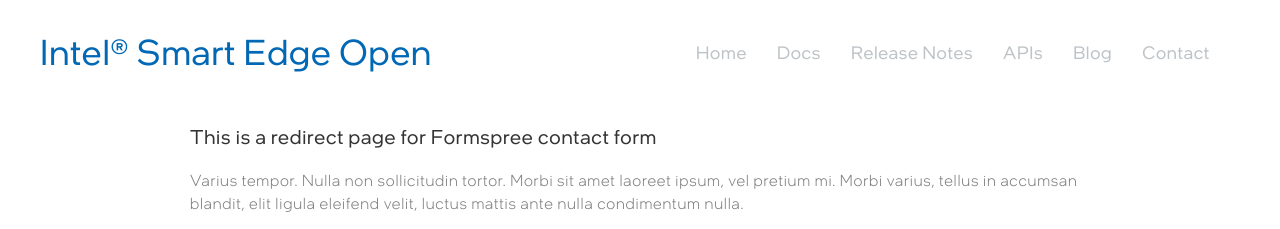
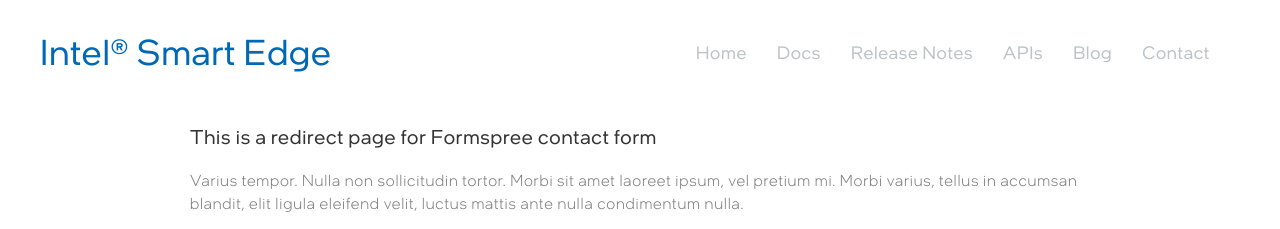
Before and after one commit to intelsmartedgeons/intelsmartedgeons.github.io, a Jekyll site: the page built from thanks.md, in a window 1280 px wide. Shown: the top 229 px of the page. Built offline with Jekyll 4.4.1, drawn with Linux system fonts in a browser that asks for light colours; some web fonts are replaced; our own code applies the rules of GitHub Pages for plain Markdown files.

Commit message:
update menu and box

```diff
--- a/_includes/boxesTop.html
+++ b/_includes/boxesTop.html
@@ -36,7 +36,7 @@
                         </ul>
                     </div>
                     <div class="uk-card-footer mx-section-footer ">
-                        <small> Get Started with <a href="#" class=" uk-button-text">Intel® Smart Edge for Developers</a></small>
+                        <small> Get Started with <a href="https://smart-edge-open.github.io/docs/experience-kits/developer-experience-kit-default-install/#overview" class=" uk-button-text">Intel® Smart Edge for Developers</a></small>
                     </div>
                 </div>
             </div>
@@ -62,7 +62,7 @@
 
                     </div>
                     <div class="uk-card-footer mx-section-footer">
-                        <small>Get Started with <a href="#" class="uk-button uk-button-text">Intel® Smart Edge for Builders</a></small>
+                        <small>Get Started with <a href="https://smart-edge-open.github.io/docs/experience-kits/private-wireless-experience-kit/#overview" class="uk-button uk-button-text">Intel® Smart Edge for Builders</a></small>
                     </div>
                 </div>
             </div>
@@ -85,7 +85,7 @@
 
                     </div>
                     <div class="uk-card-footer mx-section-footer">
-                    <small>Get Started with <a href="#" class="uk-button uk-button-text">Intel® Smart Edge for Enterprises</a></small>
+                    <small></small>
                     </div>
                 </div>
             </div>
--- a/_includes/head.html
+++ b/_includes/head.html
@@ -17,7 +17,7 @@
   {% assign title = pageName | replace: "-"," " | replace: "_"," " | split: ".md" | first %}
   {% assign pageTitle = title | split: ' ' %}
   {% capture pageTitleUpper %}{% for word in pageTitle %}{{ word | capitalize }} {% endfor %}{% endcapture %}
-  <title>Intel® Smart Edge Open | {{ pageTitleUpper }}</title>
+  <title>Intel® Smart Edge | {{ pageTitleUpper }}</title>
   {% seo title=false %}
   <meta property="og:image" content="{% if site.logo contains 'http' %}{{ site.logo }}{% else %}{{ site.uploads | absolute_url }}{{ site.logo }}{% endif %}"/>
   <!-- <link rel="stylesheet" href="{{ "/assets/css/main.css" | relative_url }}"> -->
--- a/_includes/navbar.html
+++ b/_includes/navbar.html
@@ -13,7 +13,7 @@
                 <div class="uk-navbar-left">
 
                     <!-- <a class="uk-navbar-item uk-logo uk-visible@m" href="{{ "/" | relative_url }}">{% if site.logo %}<img src="{{ site.uploads | absolute_url }}{{ site.logo }}" alt="{{ site.title | escape }}">{% else %}{{ site.title | escape }}{% endif %}</a> -->
-                    <a class="uk-navbar-item uk-logo uk-visible@m" href="/">{% if site.logo %}<img src="{{ site.uploads | absolute_url }}{{ site.logo }}" alt="{{ site.title | escape }}">{% else %} <img src="https://d29tbxcbtlbljy.cloudfront.net/smartedge/images/intel-logo.svg"  width="100px" alt=""> <b>Intel&reg; Smart Edge Open{% endif %}</b></a>
+                    <a class="uk-navbar-item uk-logo uk-visible@m" href="/">{% if site.logo %}<img src="{{ site.uploads | absolute_url }}{{ site.logo }}" alt="{{ site.title | escape }}">{% else %} <img src="https://d29tbxcbtlbljy.cloudfront.net/smartedge/images/intel-logo.svg"  width="100px" alt=""> <b>Intel&reg; Smart Edge{% endif %}</b></a>
                     <!-- <a class="uk-navbar-item uk-logo uk-visible@m" href="/">{% if site.logo %}<img src="{{ site.uploads | absolute_url }}{{ site.logo }}" alt="{{ site.title | escape }}">{% else %}Intel&reg; Smart Edge Open{% endif %}</a> -->
                     <!-- {% if site.data.translation[site.lang].mobile_nav_docs %}
                         <a class="uk-navbar-toggle uk-hidden@m" href="#offcanvas-docs" data-uk-toggle><span data-uk-navbar-toggle-icon></span> <span class="uk-margin-small-left">Intel&reg; Smart Edge Open</span></a>
```
